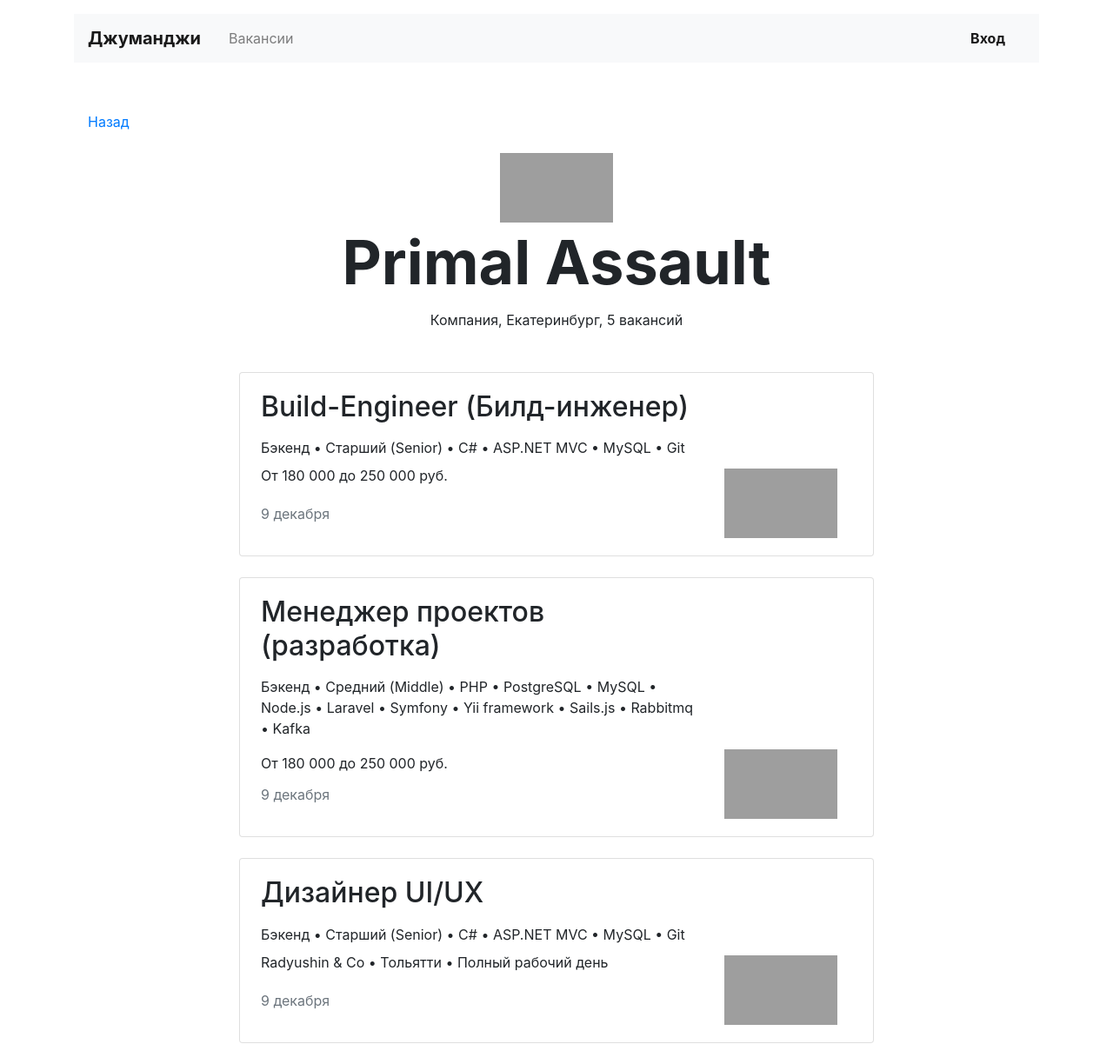
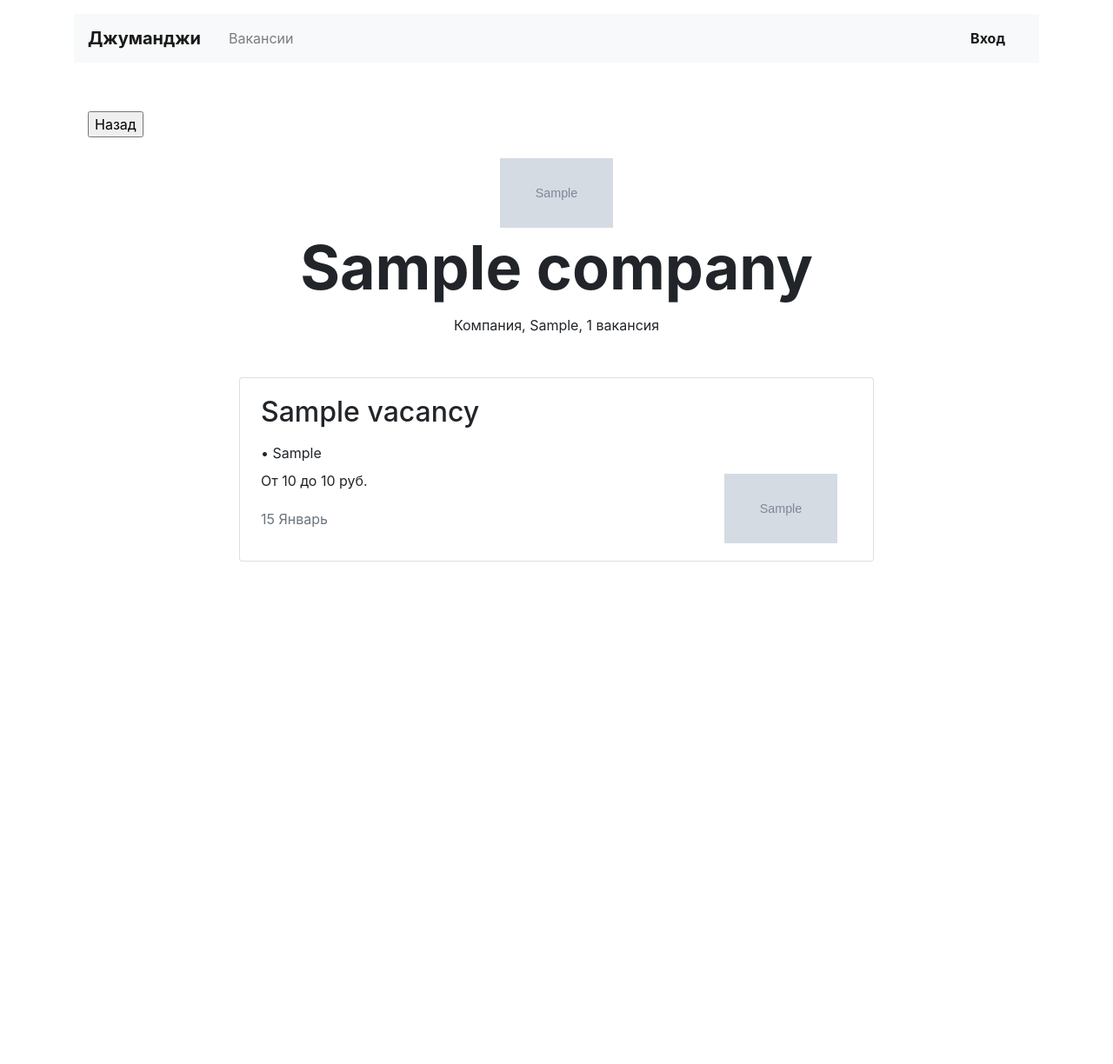
Before and after one commit to dnantonov/jumanji, a Django app: page /companies/1/ in a window 1280 px wide. Shown: the whole page at 87% size. After the commit the page ends 646 px from the top, so only its background shows below. Run offline with Django 3.2, Linux system fonts and the light colour scheme; tables that the repository leaves empty hold one stand-in row (values such as "Sample post"); grey boxes marked "Sample" are stand-in pictures; some libraries are stand-ins or nearby versions; grey boxes are pictures that could not be loaded.

Commit message:
Реализована страница компании, написаны методы подсчета вакансий, добавлены ссылки для перехода по страницам

```diff
--- a/vacancies/templates/base.html
+++ b/vacancies/templates/base.html
@@ -11,14 +11,14 @@
 <body>
     <header class="container mt-3">
       <nav class="navbar navbar-expand-lg navbar-light bg-light">
-        <a class="navbar-brand mr-4 font-weight-bold" href="#">Джуманджи</a>
+        <a class="navbar-brand mr-4 font-weight-bold" href="{% url 'index' %}">Джуманджи</a>
         <button class="navbar-toggler" type="button" data-toggle="collapse" data-target="#navbarNav" aria-controls="navbarNav" aria-expanded="false" aria-label="Toggle navigation">
           <span class="navbar-toggler-icon"></span>
         </button>
         <div class="collapse navbar-collapse justify-content-between" id="navbarNav">
           <ul class="navbar-nav col-10">
             <li class="nav-item">
-              <a class="nav-link" href="#">Вакансии</a>
+              <a class="nav-link" href="{% url 'vacancies' %}">Вакансии</a>
             </li>
           </ul>
           <ul class="navbar-nav col-2 justify-content-end">
--- a/vacancies/templates/vacancies/company.html
+++ b/vacancies/templates/vacancies/company.html
@@ -5,61 +5,33 @@
 
 <main class="container mt-3">
   <div class="navbar mt-5">
-    <p><a href="#">Назад</a></p>
+    <p><input type=button value="Назад" onClick="javascript:history.go(-1);"></p>
   </div>
   <section>
     <div class="text-center">
-      <img src="https://place-hold.it/130x80" width="130" height="80" alt="">
+      <img src="{{ company.logo }}" width="130" height="80" alt="">
     </div>
-    <h1 class="h1 text-center mx-auto mt-0 pt-1" style="font-size: 70px;"><strong>Primal Assault</strong></h1>
-    <p class="text-center pt-1">Компания, Екатеринбург, 5 вакансий</p>
+    <h1 class="h1 text-center mx-auto mt-0 pt-1" style="font-size: 70px;"><strong>{{ company.name }}</strong></h1>
+    <p class="text-center pt-1">Компания, {{ company.location }}, {{ comp_count }} ваканс{{ comp_count|pluralize:"ия,ий" }}</p>
     <div class="row mt-5">
       <div class="col-12 col-lg-8 offset-lg-2 m-auto">
+        {% for vacancy in vacancies %}
         <div class="card mb-4">
           <div class="card-body px-4">
             <div class="row">
               <div class="col-12 col-md-8 col-lg-9">
-                <h2 class="h2 pb-2">Build-Engineer (Билд-инженер)</h2>
-                <p class="mb-2">Бэкенд • Старший (Senior) • C# • ASP.NET MVC • MySQL • Git</p>
-                <p>От 180 000 до 250 000 руб.</p>
-                <p class="text-muted pt-1">9 декабря</p>
+                <h2 class="h2 pb-2">{{ vacancy.title }}</h2>
+                <p class="mb-2">{{ vacancy.specialty.name }} • {{ vacancy.skills }}</p>
+                <p>От {{ vacancy.salary_from }} до {{ vacancy.salary_to }} руб.</p>
+                <p class="text-muted pt-1">{{ vacancy.published_at|date:"d F" }}</p>
               </div>
               <div class="col-12 col-md-4 col-lg-3 d-flex align-items-end">
-                <img src="https://place-hold.it/130x80" width="130" height="80" alt="">
+                <img src="{{ vacancy.company.logo }}" width="130" height="80" alt="">
               </div>
             </div>
           </div>
         </div>
-        <div class="card mb-4">
-          <div class="card-body px-4">
-            <div class="row">
-              <div class="col-12 col-md-8 col-lg-9">
-                <h2 class="h2 pb-2">Менеджер проектов (разработка)</h2>
-                <p>Бэкенд • Средний (Middle) • PHP • PostgreSQL • MySQL • Node.js • Laravel • Symfony • Yii framework • Sails.js • Rabbitmq • Kafka</p>
-                <p class="mb-2">От 180 000 до 250 000 руб.</p>
-                <p class="text-muted pt-1">9 декабря</p>
-              </div>
-              <div class="col-12 col-md-4 col-lg-3 d-flex align-items-end">
-                <img src="https://place-hold.it/130x80" width="130" height="80" alt="">
-              </div>
-            </div>
-          </div>
-        </div>
-        <div class="card mb-4">
-          <div class="card-body px-4">
-            <div class="row">
-              <div class="col-12 col-md-8 col-lg-9">
-                <h2 class="h2 pb-2">Дизайнер UI/UX</h2>
-                <p class="mb-2">Бэкенд • Старший (Senior) • C# • ASP.NET MVC • MySQL • Git</p>
-                <p>Radyushin & Co • Тольятти • Полный рабочий день</p>
-                <p class="text-muted pt-1">9 декабря</p>
-              </div>
-              <div class="col-12 col-md-4 col-lg-3 d-flex align-items-end">
-                <img src="https://place-hold.it/130x80" width="130" height="80" alt="">
-              </div>
-            </div>
-          </div>
-        </div>
+        {% endfor %}
       </div>
     </div>
   </section>
--- a/vacancies/templates/vacancies/index.html
+++ b/vacancies/templates/vacancies/index.html
@@ -63,11 +63,11 @@
       {% for company in companies %}
       <div class="col-6 col-md-6 col-lg-3">
         <div class="card pt-4 text-center mb-4">
-          <a href="#" style="max-width: 150px;" class="mx-auto d-block">
+          <a href="{% url 'company' company.id %}" style="max-width: 150px;" class="mx-auto d-block">
             <img class="mx-auto d-block mw-100" src="{{ company.logo }}" alt="">
           </a>
           <div class="card-body">
-            <p class="card-text"><a href="#">
+            <p class="card-text"><a href="{% url 'company' company.id %}">
               {% for comp in comp_count.items %}
                 {% if company.id == comp.0 %}
                   {{ comp.1 }} ваканс{{ comp.1|pluralize:"ия,ий" }}
--- a/vacancies/templates/vacancies/vacancies.html
+++ b/vacancies/templates/vacancies/vacancies.html
@@ -6,7 +6,7 @@
 <main class="container mt-3">
   <section>
     <h1 class="h1 text-center mx-auto mt-4 pt-5" style="font-size: 70px;">
-      <strong>{% if category %}{{ category }}{% else %}Все вакансии{% endif %}</strong></h1>
+      <strong>{% if category %}{{ category.name }}{% else %}Все вакансии{% endif %}</strong></h1>
     <p class="text-center pt-1">{{ vacancies.count }} вакансий</p>
     <div class="row mt-5">
       <div class="col-12 col-lg-8 offset-lg-2 m-auto">
@@ -16,12 +16,12 @@
             <div class="row">
               <div class="col-12 col-md-8 col-lg-9">
                 <h2 class="h2 pb-2">{{ vacancy.title }}</h2>
-                <p class="mb-2">{{ vacancy.specialty }} · {{ vacancy.skills }}</p>
+                <p class="mb-2">{{ vacancy.specialty }} • {{ vacancy.skills }}</p>
                 <p>От {{ vacancy.salary_from }} до {{ vacancy.salary_to }} руб.</p>
                 <p class="text-muted pt-1">{{ vacancy.published_at|date:"d F" }}</p>
               </div>
               <div class="col-12 col-md-4 col-lg-3 d-flex align-items-end">
-                <a href="#"><img src="https://place-hold.it/130x80" width="130" height="80" alt=""></a>
+                <a href="{% url 'company' vacancy.company.id %}"><img src="{{ vacancy.company.logo }}" width="130" height="80" alt=""></a>
               </div>
             </div>
           </div>
--- a/vacancies/views.py
+++ b/vacancies/views.py
@@ -5,18 +5,33 @@ from .models import Specialty, Company, Vacancy
 
 
 class MainView(View):
-    def get(self, request):
+
+    def comp_counter(self):
+        # подсчитываем количество вакансий у каждой компании
+        # и возвращаем все компании и количество вакансий у этих компаний
+        companies = Company.objects.all()
+        comp_count = {}
+
+        for company in companies:
+            comp_count[company.id] = Vacancy.objects.filter(company=company.id).count()
+
+        return comp_count, companies
+
+    def spec_counter(self):
+        # подсчитываем количество вакансий в каждой категории
+        # и возвращаем все специализации и количество вакансий у этих специализация
         specialties = Specialty.objects.all()
-        companies = Company.objects.all()
         spec_count = {}
-        comp_count = {}
-        # подсчитываем количество вакансий в каждой категории
+
         for specialty in specialties:
             spec_count[specialty.code] = Vacancy.objects.filter(specialty=specialty.code).count()
-        # подсчитываем количество вакансий у каждой компании
-        for company in companies:
-            comp_count[company.id] = Vacancy.objects.filter(company=company.id).count()
-        print(comp_count.items())
+
+        return spec_count, specialties
+
+
+    def get(self, request):
+        comp_count, companies = MainView.comp_counter(self)
+        spec_count, specialties = MainView.spec_counter(self)
 
         context = {
             'specialties': specialties,
@@ -37,14 +52,21 @@ class VacanciesView(View):
 class CategoryView(View):
     def get(self, request, category):
         vacancies = Vacancy.objects.filter(specialty=category)
-        category = Specialty.objects.get(code=category).name
+        category = Specialty.objects.get(code=category)
         context = {'vacancies': vacancies, 'category': category}
         return render(request, 'vacancies/vacancies.html', context)
 
 
 class CompanyView(View):
     def get(self, request, id):
-        return render(request, 'vacancies/company.html')
+        company = Company.objects.get(id=id)
+        # получаем нужные нам вакансии у компании по id
+        vacancies = Vacancy.objects.filter(company=id)
+        # получаем количество вакансий у компании по id
+        comp_count = MainView.comp_counter(self)[0][id]
+
+        context = {'company': company, 'vacancies': vacancies, 'comp_count': comp_count}
+        return render(request, 'vacancies/company.html', context)
 
 
 class VacancyView(View):
```
